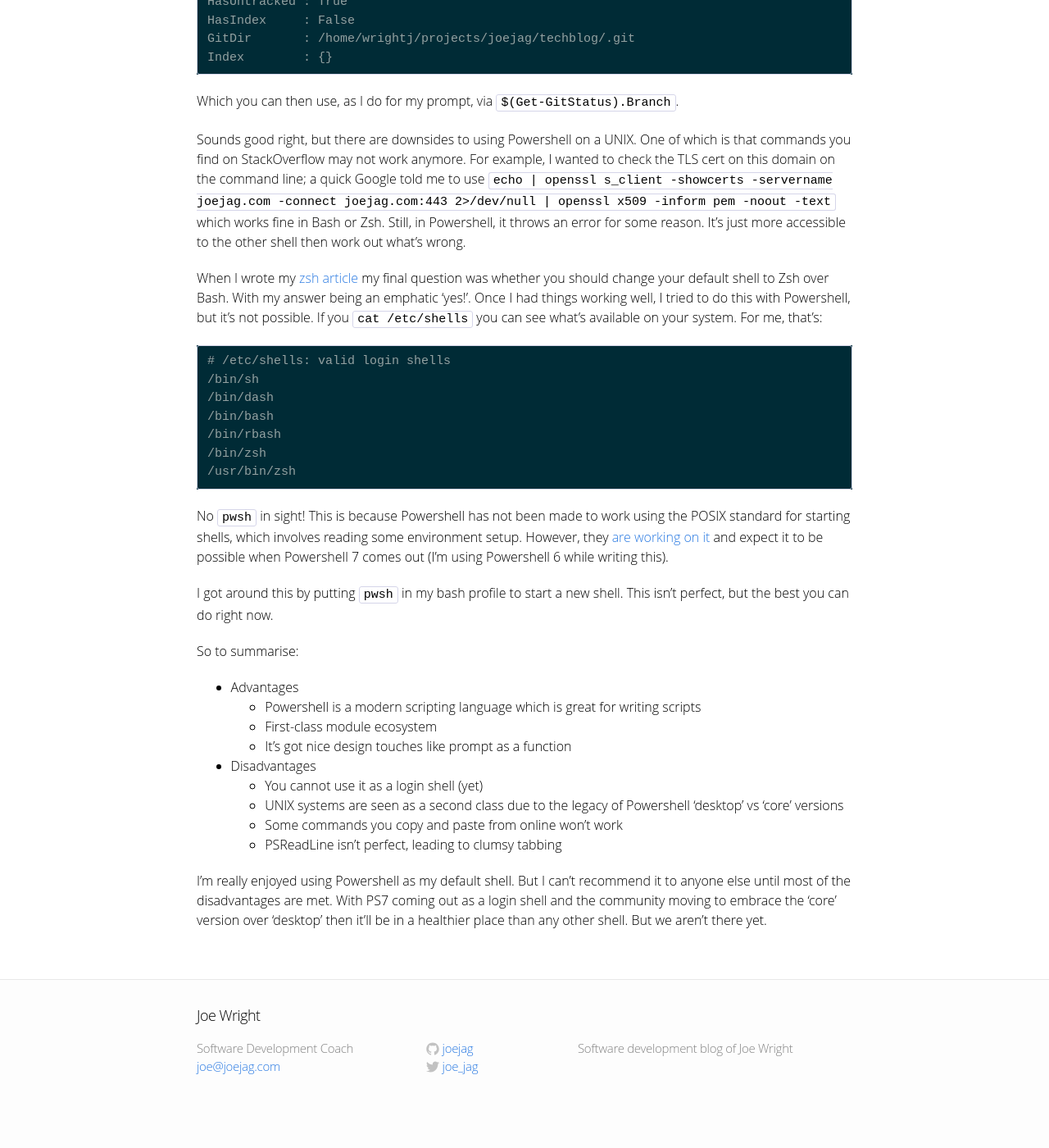
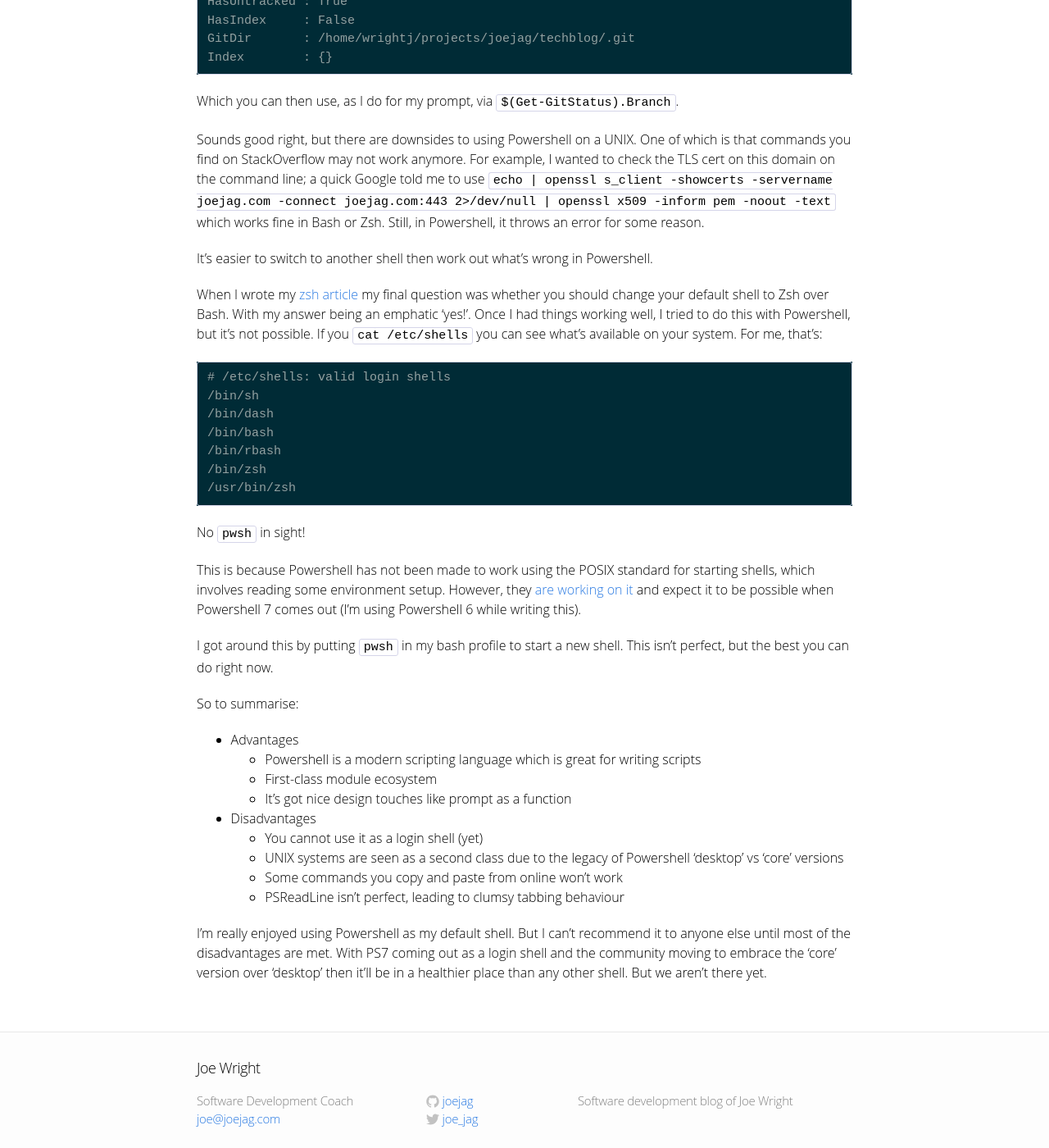
Before and after one commit to joejag/techblog, a Jekyll site: the page built from _posts/2020-02-23-a-month-with-powershell.md, in a window 1280 px wide and 1400 px high, scrolled down 3782 px. Shown: the whole window at 82% size. Built offline with Jekyll 4.4.1, drawn with Linux system fonts in a browser that asks for light colours; before the commit the page ends 5139 px from its top, so only the background shows below that.

Commit message:
Update 2020-02-23-a-month-with-powershell.md

````diff
--- a/_posts/2020-02-23-a-month-with-powershell.md
+++ b/_posts/2020-02-23-a-month-with-powershell.md
@@ -132,7 +132,9 @@ Index        : {}
 
 Which you can then use, as I do for my prompt, via `$(Get-GitStatus).Branch`.
 
-Sounds good right, but there are downsides to using Powershell on a UNIX. One of which is that commands you find on StackOverflow may not work anymore. For example, I wanted to check the TLS cert on this domain on the command line; a quick Google told me to use `echo | openssl s_client -showcerts -servername joejag.com -connect joejag.com:443 2>/dev/null | openssl x509 -inform pem -noout -text` which works fine in Bash or Zsh. Still, in Powershell, it throws an error for some reason. It's just more accessible to the other shell then work out what's wrong.
+Sounds good right, but there are downsides to using Powershell on a UNIX. One of which is that commands you find on StackOverflow may not work anymore. For example, I wanted to check the TLS cert on this domain on the command line; a quick Google told me to use `echo | openssl s_client -showcerts -servername joejag.com -connect joejag.com:443 2>/dev/null | openssl x509 -inform pem -noout -text` which works fine in Bash or Zsh. Still, in Powershell, it throws an error for some reason.
+
+It's easier to switch to another shell then work out what's wrong in Powershell.
 
 When I wrote my [zsh article](https://code.joejag.com/2014/why-zsh.html) my final question was whether you should change your default shell to Zsh over Bash. With my answer being an emphatic 'yes!'. Once I had things working well, I tried to do this with Powershell, but it's not possible. If you `cat /etc/shells` you can see what's available on your system. For me, that's:
 
@@ -146,7 +148,9 @@ When I wrote my [zsh article](https://code.joejag.com/2014/why-zsh.html) my fina
 /usr/bin/zsh
 ```
 
-No `pwsh` in sight! This is because Powershell has not been made to work using the POSIX standard for starting shells, which involves reading some environment setup. However, they [are working on it](https://github.com/PowerShell/PowerShell-RFC/blob/master/2-Draft-Accepted/RFC0040-PowerShell-as-Login-Shell.md) and expect it to be possible when Powershell 7 comes out (I'm using Powershell 6 while writing this).
+No `pwsh` in sight!
+
+This is because Powershell has not been made to work using the POSIX standard for starting shells, which involves reading some environment setup. However, they [are working on it](https://github.com/PowerShell/PowerShell-RFC/blob/master/2-Draft-Accepted/RFC0040-PowerShell-as-Login-Shell.md) and expect it to be possible when Powershell 7 comes out (I'm using Powershell 6 while writing this).
 
 I got around this by putting `pwsh` in my bash profile to start a new shell. This isn't perfect, but the best you can do right now.
 
@@ -162,6 +166,6 @@ So to summarise:
   - You cannot use it as a login shell (yet)
   - UNIX systems are seen as a second class due to the legacy of Powershell 'desktop' vs 'core' versions
   - Some commands you copy and paste from online won't work
-  - PSReadLine isn't perfect, leading to clumsy tabbing
+  - PSReadLine isn't perfect, leading to clumsy tabbing behaviour
 
 I'm really enjoyed using Powershell as my default shell. But I can't recommend it to anyone else until most of the disadvantages are met. With PS7 coming out as a login shell and the community moving to embrace the 'core' version over 'desktop' then it'll be in a healthier place than any other shell. But we aren't there yet.
````
